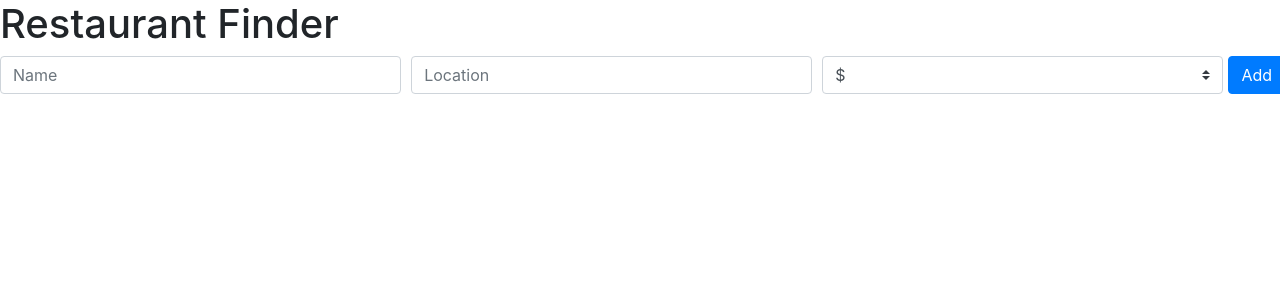
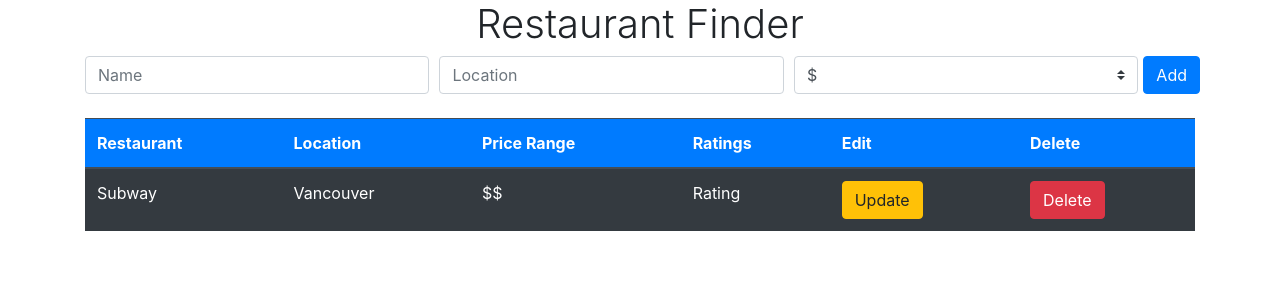
Before and after one commit to cynthiaaleung/REST-aurant-tracker, a React (Create React App) app in the folder client/: page / in a window 1280 px wide. Shown: the top 300 px of the page. Built offline with nearby package versions, Linux system fonts and the light colour scheme.

Commit message:
create restaurant list with mock data

```diff
--- a/client/src/App.jsx
+++ b/client/src/App.jsx
@@ -5,7 +5,7 @@
 
 export default function App() {
   return (
-    <div>
+    <div className="container">
       <Router>
         <Routes>
           <Route exact path="/" element={<Home/>}/>
--- a/client/src/components/AddRestaurant.jsx
+++ b/client/src/components/AddRestaurant.jsx
@@ -1,5 +1,3 @@
-
-
 export default function AddRestaurant() {
   return (
     <div className="mb-4">
--- a/client/src/components/Header.jsx
+++ b/client/src/components/Header.jsx
@@ -1,7 +1,7 @@
 export default function Header() {
   return (
     <div>
-      <h1 classname="font-weight-light display-1 text-center">
+      <h1 className="font-weight-light display-4.5 text-center">
         Restaurant Finder
       </h1>
     </div>
--- a/client/src/components/Home.jsx
+++ b/client/src/components/Home.jsx
@@ -1,11 +1,13 @@
 import Header from "./Header"
 import AddRestaurant from "./AddRestaurant"
+import RestaurantList from "./RestaurantList"
 
 export default function Home() {
   return (
     <div>
       <Header/>
       <AddRestaurant/>
+      <RestaurantList/>
     </div>
   )
 }
--- a/client/src/components/RestaurantList.jsx
+++ b/client/src/components/RestaurantList.jsx
@@ -0,0 +1,32 @@
+export default function RestaurantList() {
+  return (
+    <div className="list-group">
+      <table className="table table-hover table-dark">
+        <thead>
+          <tr className="bg-primary">
+            <th scope="col">Restaurant</th>
+            <th scope="col">Location</th>
+            <th scope="col">Price Range</th>
+            <th scope="col">Ratings</th>
+            <th scope="col">Edit</th>
+            <th scope="col">Delete</th>
+          </tr>
+        </thead>
+        <tbody>
+          <tr>
+            <td>Subway</td>
+            <td>Vancouver</td>
+            <td>$$</td>
+            <td>Rating</td>
+            <td>
+              <button className="btn btn-warning">Update</button>
+            </td>
+            <td>
+              <button className="btn btn-danger">Delete</button>
+            </td>
+          </tr>
+        </tbody>
+      </table>
+    </div>
+  )
+}
```
